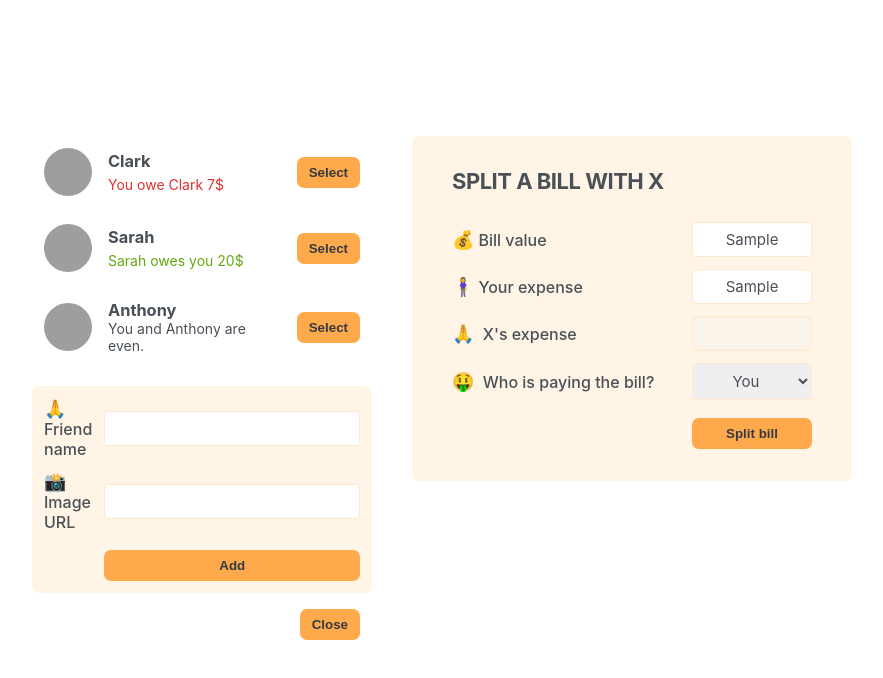
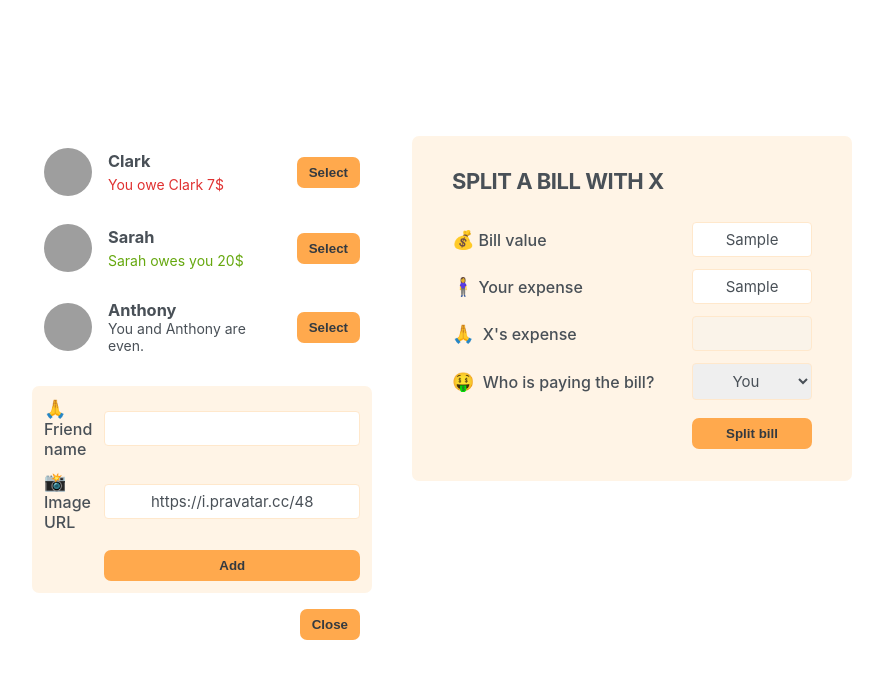
Before and after one commit to BarnoMamadzhanova/6-eat-n-split, a React (Create React App) app: page / in a window 1280 px wide. Both pictures are taken after typing "Sample", "Sample" into the empty fields and a click on the button "Add friend". Shown: the top 678 px of the page, without its empty margins (198-1081 px from the left). Built offline with nearby package versions, Linux system fonts and the light colour scheme; grey boxes are pictures that could not be loaded.

Commit message:
adding a new friend

```diff
--- a/src/App.js
+++ b/src/App.js
@@ -30,17 +30,23 @@
 }
 
 export default function App() {
+  const [friends, setFriends] = useState(initialFriends);
   const [showAddFriend, setShowAddFriend] = useState(false);
 
   function handleShowAddFriend() {
     setShowAddFriend((show) => !show);
   }
 
+  function handleAddFriend(friend) {
+    setFriends((friends) => [...friends, friend]);
+    setShowAddFriend(false);
+  }
+
   return (
     <div className="app">
       <div className="sidebar">
-        <FriendsList />
-        {showAddFriend && <FormAddFriend />}
+        <FriendsList friends={friends} />
+        {showAddFriend && <FormAddFriend onAddFriend={handleAddFriend} />}
         <Button onClick={handleShowAddFriend}>
           {showAddFriend ? "Close" : "Add friend"}
         </Button>
@@ -51,9 +57,7 @@
   );
 }
 
-function FriendsList() {
-  const friends = initialFriends;
-
+function FriendsList({ friends }) {
   return (
     <ul>
       {friends.map((friend) => (
@@ -86,14 +90,44 @@
   );
 }
 
-function FormAddFriend() {
+function FormAddFriend({ onAddFriend }) {
+  const [name, setName] = useState("");
+  const [image, setImage] = useState("https://i.pravatar.cc/48");
+
+  function handleSubmit(e) {
+    e.preventDefault();
+
+    if (!name || !image) return;
+
+    const id = crypto.randomUUID();
+    const newFriemd = {
+      id,
+      name,
+      image: `${image}?=${id}`,
+      balance: 0,
+    };
+
+    onAddFriend(newFriemd);
+
+    setName("");
+    setImage("https://i.pravatar.cc/48");
+  }
+
   return (
-    <form className="form-add-friend">
+    <form className="form-add-friend" onSubmit={handleSubmit}>
       <label>🙏Friend name</label>
-      <input type="text" />
+      <input
+        type="text"
+        value={name}
+        onChange={(e) => setName(e.target.value)}
+      />
 
       <label>📸Image URL</label>
-      <input type="text" />
+      <input
+        type="text"
+        value={image}
+        onChange={(e) => setImage(e.target.value)}
+      />
 
       <Button>Add</Button>
     </form>
```
